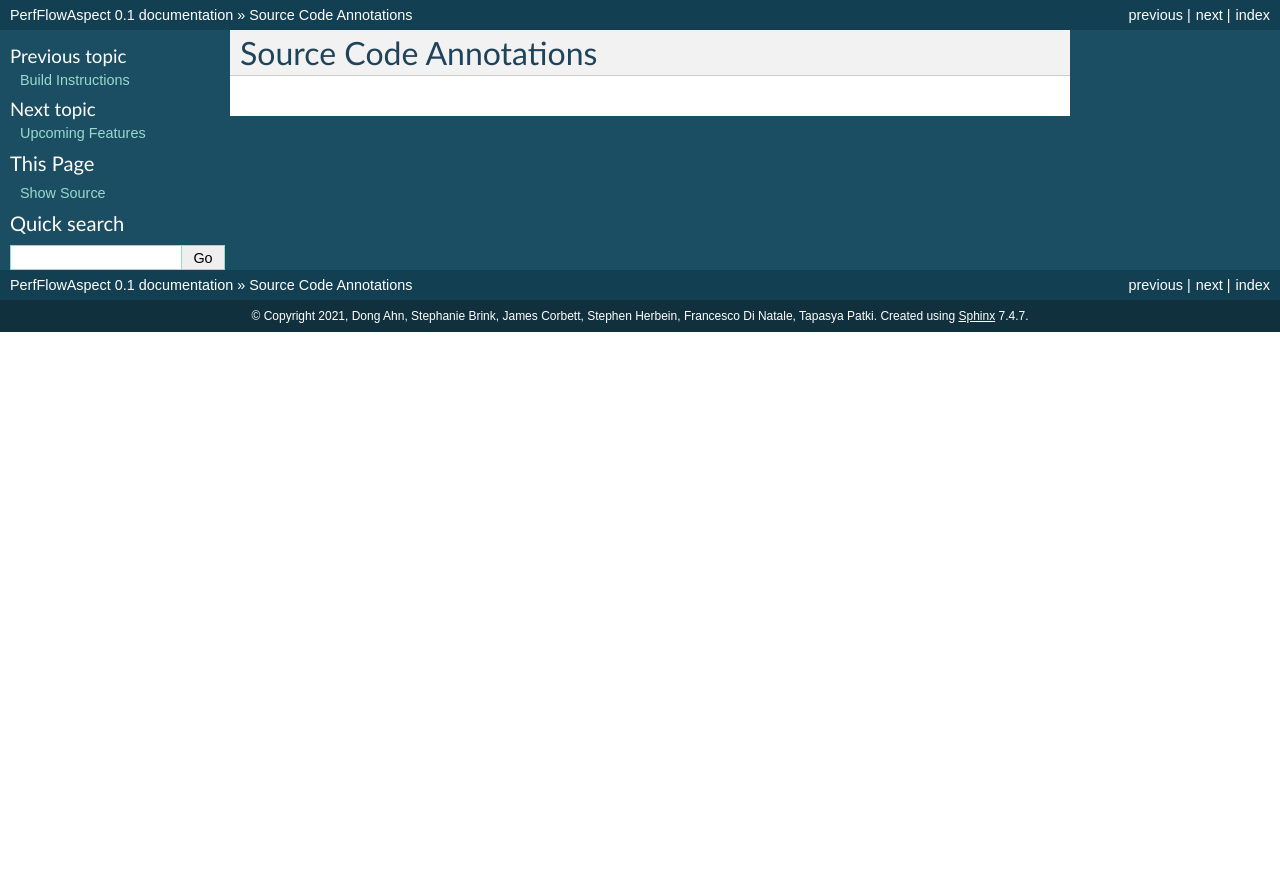
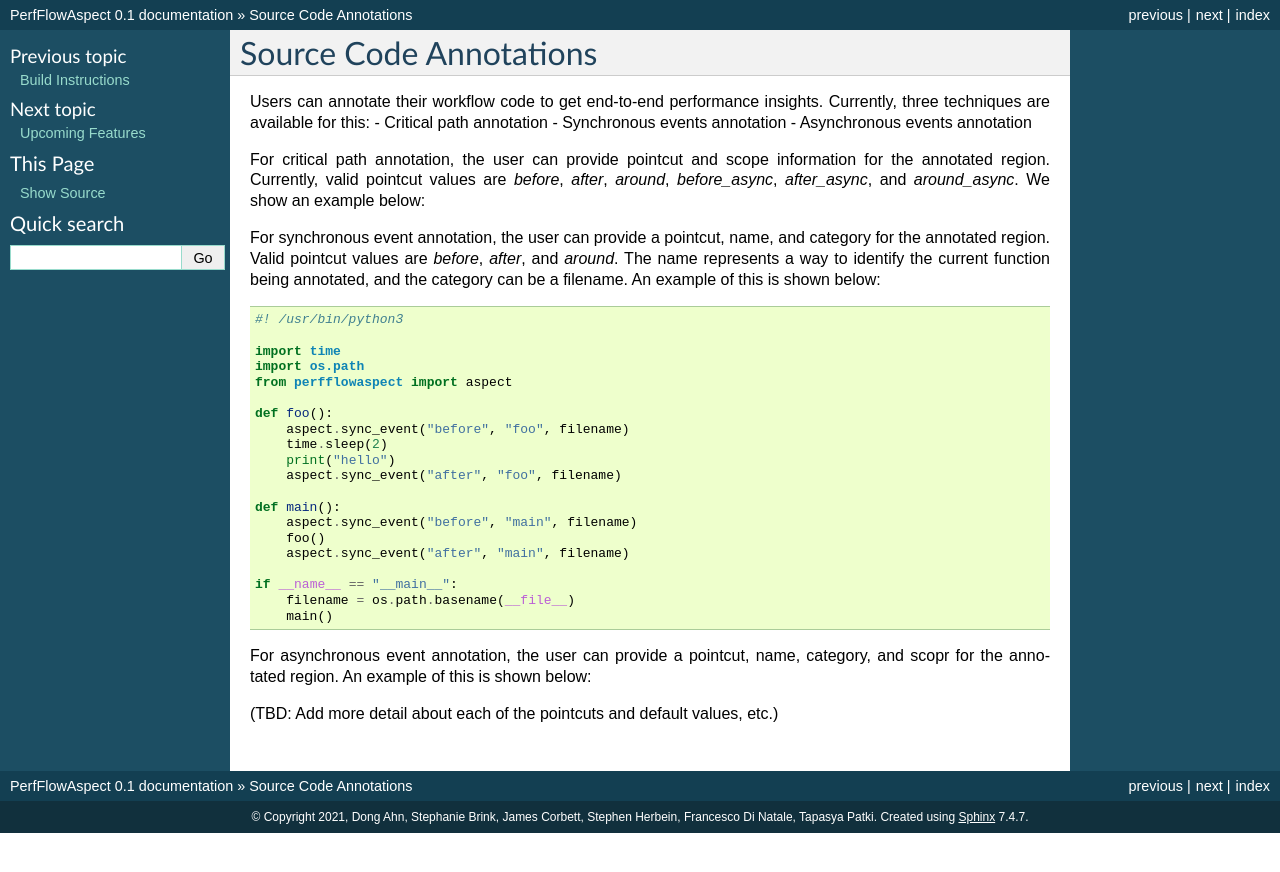
Before and after one commit to flux-framework/PerfFlowAspect, a Sphinx documentation site: the page built from docs/Annotations.rst, in a window 1280 px wide. Shown: the top 872 px of the page. Built offline with Sphinx 7.4.7, drawn with Linux system fonts in a browser that asks for light colours.

Commit message:
Add details on annotating code

```diff
--- a/docs/Annotations.rst
+++ b/docs/Annotations.rst
@@ -7,3 +7,52 @@
 #######################
 Source Code Annotations
 #######################
+
+Users can annotate their workflow code to get end-to-end performance insights.
+Currently, three techniques are available for this:
+- Critical path annotation
+- Synchronous events annotation
+- Asynchronous events annotation
+
+For critical path annotation, the user can provide pointcut and scope
+information for the annotated region. Currently, valid pointcut values are
+`before`, `after`, `around`, `before_async`, `after_async`, and `around_async`.
+We show an example below:
+
+
+For synchronous event annotation, the user can provide a pointcut, name,
+and category for the annotated region. Valid pointcut values are `before`,
+`after`, and `around`. The name represents a way to identify the current function
+being annotated, and the category can be a filename.
+An example of this is shown below:
+
+.. code-block:: python
+
+    #! /usr/bin/python3
+
+    import time
+    import os.path
+    from perfflowaspect import aspect
+
+    def foo():
+        aspect.sync_event("before", "foo", filename)
+        time.sleep(2)
+        print("hello")
+        aspect.sync_event("after", "foo", filename)
+
+    def main():
+        aspect.sync_event("before", "main", filename)
+        foo()
+        aspect.sync_event("after", "main", filename)
+
+    if __name__ == "__main__":
+        filename = os.path.basename(__file__)
+        main()
+
+
+For asynchronous event annotation, the user can provide a pointcut, name,
+category, and scopr for the annotated region. An example of this is shown below:
+
+
+
+(TBD: Add more detail about each of the pointcuts and default values, etc.)
```
